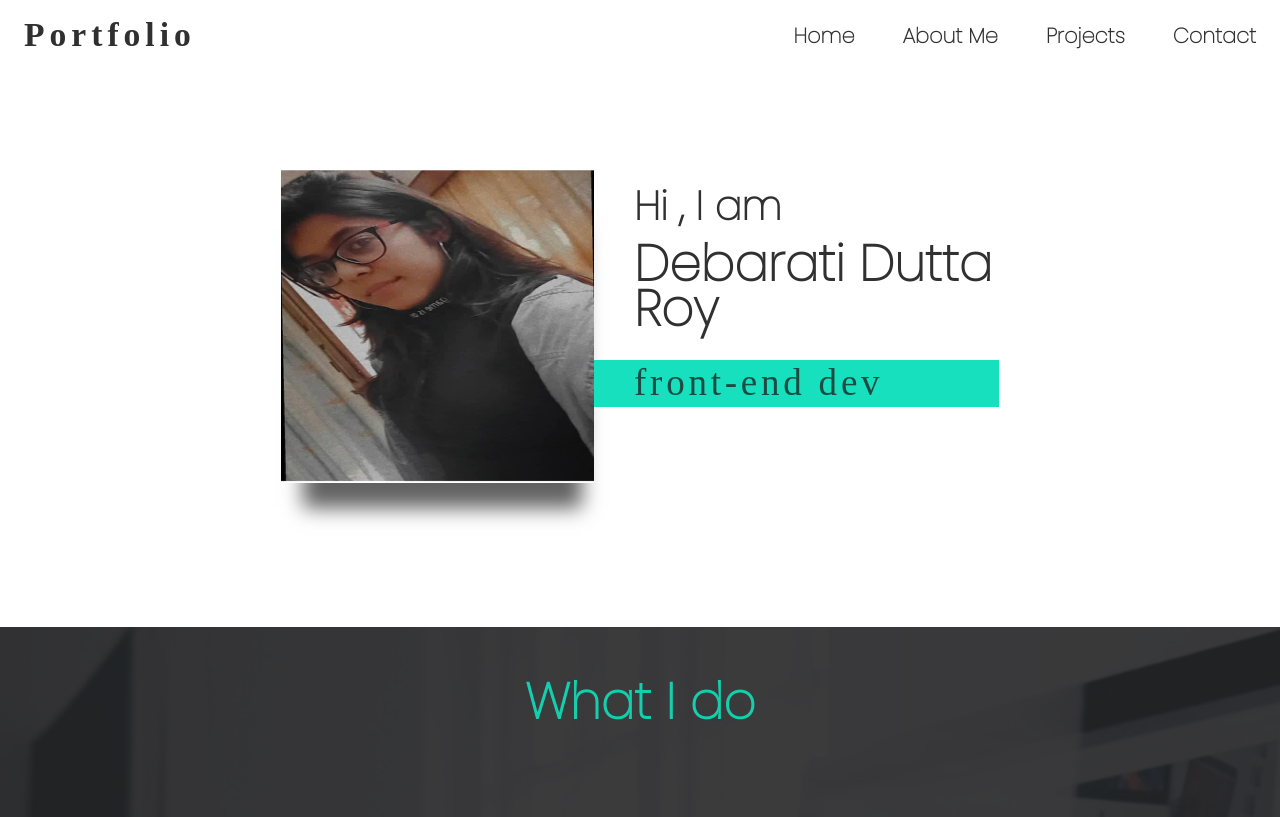
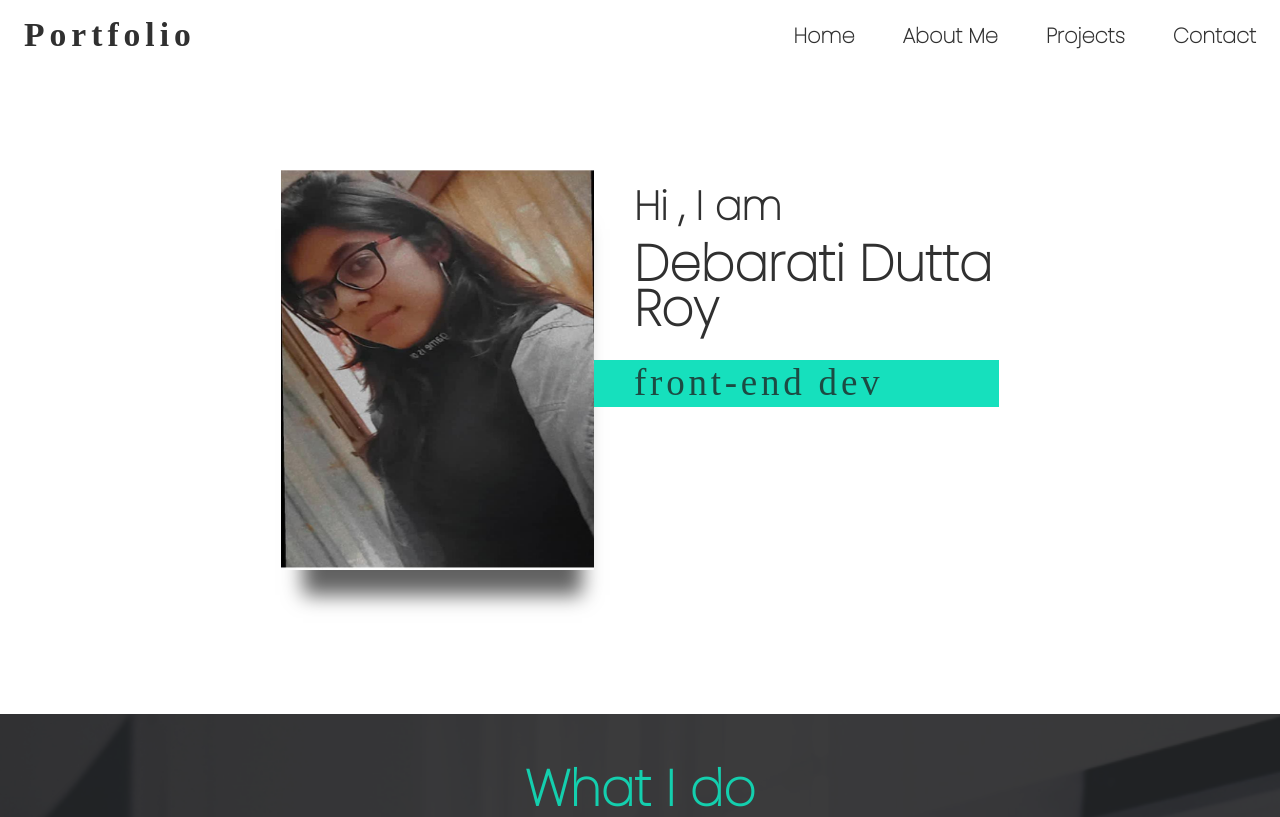
Before and after one commit to debarati07/portfolio, a plain HTML site: page index.html in a window 1280 px wide. Shown: the top 817 px of the page. Drawn offline with Linux system fonts and the light colour scheme.

Commit message:
Update style.css

```diff
--- a/style.css
+++ b/style.css
@@ -17,7 +17,7 @@ body
     top: 142px;
     left: 377px;
     width: 313px;
-    height: 313px;
+    height: 400px;
     opacity: 1;
     box-shadow: 5px 42px 19px -17px rgba(0,0,0,0.62);
     -webkit-box-shadow: 5px 42px 19px -17px rgba(0,0,0,0.62);
```
